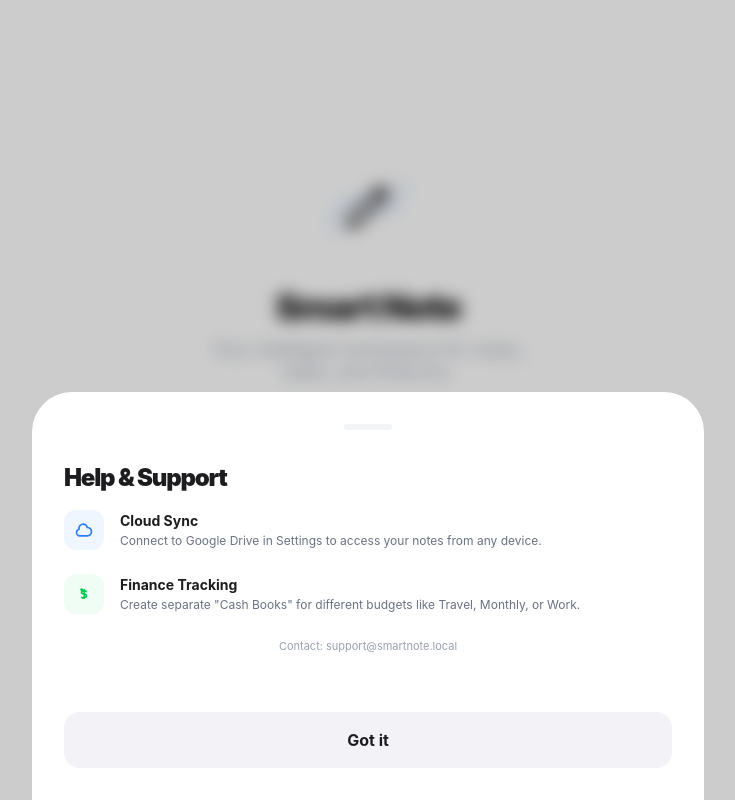
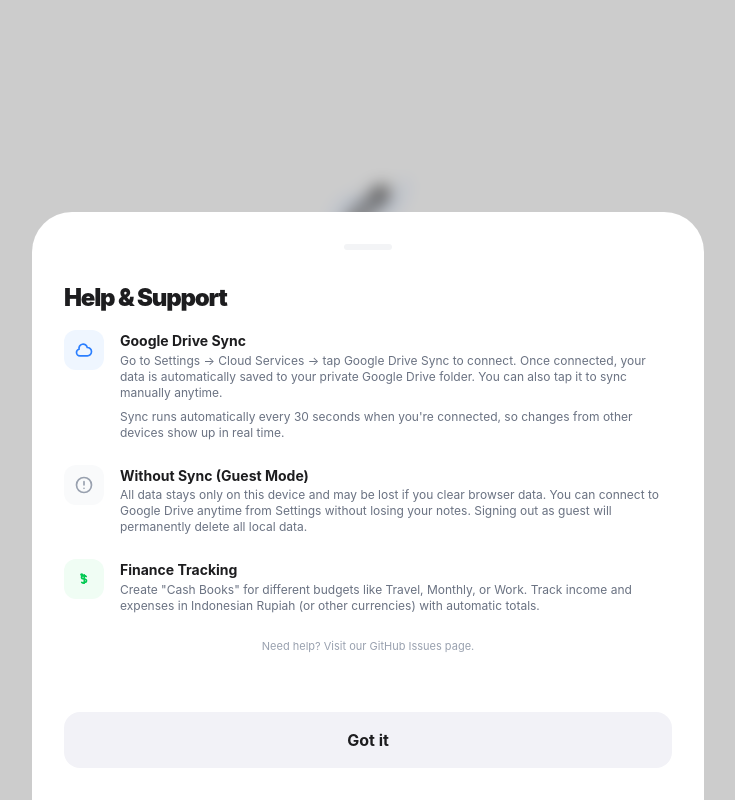
Before and after one commit to dnysaz/smartnotes, a website built with Vite: page index.html in a window 1280 px wide. Both pictures are taken after a click on the button "Help". Shown: the whole page, without its empty margins (272-1007 px from the left). Built offline with nearby package versions, Linux system fonts and the light colour scheme; no server answers.

Commit message:
Update Help & Support with Drive Sync, guest mode, realtime sync info

```diff
--- a/index.html
+++ b/index.html
@@ -46,6 +46,7 @@
                     </ul>
                 </div>
                 <p>Clearing your browser cache will delete local data. Always sync to Google Drive for safety.</p>
+                <p class="text-[11px] text-gray-400 text-center">Questions? Visit our GitHub Issues page.</p>
             </div>
             <button onclick="window.closeAllAuthSheets()" class="w-full py-4 bg-[#F2F2F7] text-[#1D1D1F] rounded-2xl font-bold active:scale-95 transition-all mt-4">Close</button>
         </div>
@@ -60,8 +61,18 @@
                         <svg width="20" height="20" fill="none" stroke="currentColor" viewBox="0 0 24 24"><path stroke-linecap="round" stroke-linejoin="round" stroke-width="2" d="M3 15a4 4 0 004 4h9a5 5 0 10-.1-9.999 5.002 5.002 0 10-9.78 2.096A4.001 4.001 0 003 15z"></path></svg>
                     </div>
                     <div>
-                        <p class="font-bold text-[#1D1D1F]">Cloud Sync</p>
-                        <p class="text-xs">Connect to Google Drive in Settings to access your notes from any device.</p>
+                        <p class="font-bold text-[#1D1D1F]">Google Drive Sync</p>
+                        <p class="text-xs">Go to Settings → Cloud Services → tap Google Drive Sync to connect. Once connected, your data is automatically saved to your private Google Drive folder. You can also tap it to sync manually anytime.</p>
+                        <p class="text-xs mt-2">Sync runs automatically every 30 seconds when you're connected, so changes from other devices show up in real time.</p>
+                    </div>
+                </div>
+                <div class="flex gap-4">
+                    <div class="w-10 h-10 bg-gray-50 text-gray-400 rounded-xl flex items-center justify-center shrink-0">
+                        <svg width="20" height="20" fill="none" stroke="currentColor" viewBox="0 0 24 24"><path stroke-linecap="round" stroke-linejoin="round" stroke-width="2" d="M18.364 5.636a9 9 0 11-12.728 0 9 9 0 0112.728 0zM12 8v4m0 4h.01"></path></svg>
+                    </div>
+                    <div>
+                        <p class="font-bold text-[#1D1D1F]">Without Sync (Guest Mode)</p>
+                        <p class="text-xs">All data stays only on this device and may be lost if you clear browser data. You can connect to Google Drive anytime from Settings without losing your notes. Signing out as guest will permanently delete all local data.</p>
                     </div>
                 </div>
                 <div class="flex gap-4">
@@ -70,10 +81,10 @@
                     </div>
                     <div>
                         <p class="font-bold text-[#1D1D1F]">Finance Tracking</p>
-                        <p class="text-xs">Create separate "Cash Books" for different budgets like Travel, Monthly, or Work.</p>
+                        <p class="text-xs">Create "Cash Books" for different budgets like Travel, Monthly, or Work. Track income and expenses in Indonesian Rupiah (or other currencies) with automatic totals.</p>
                     </div>
                 </div>
-                <p class="text-[11px] text-gray-400 text-center">Contact: support@smartnote.local</p>
+                <p class="text-[11px] text-gray-400 text-center">Need help? Visit our GitHub Issues page.</p>
             </div>
             <button onclick="window.closeAllAuthSheets()" class="w-full py-4 bg-[#F2F2F7] text-[#1D1D1F] rounded-2xl font-bold active:scale-95 transition-all mt-4">Got it</button>
         </div>
```
